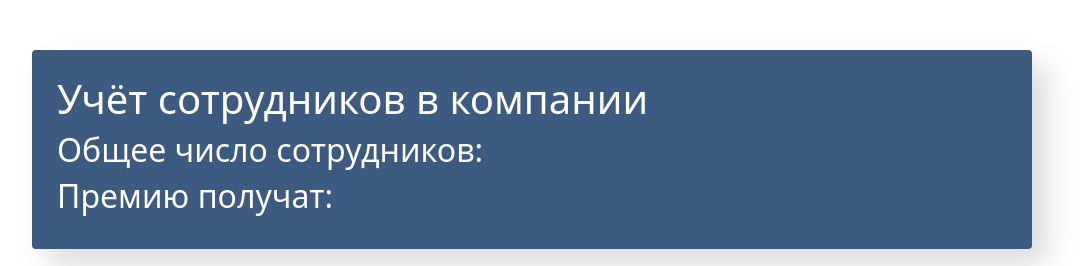
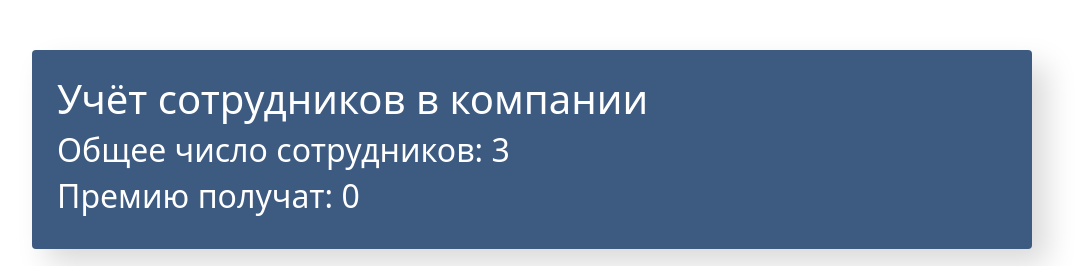
Before and after one commit to julia-poskannaya/react-a-list-of-employees, a React (Create React App) app: page / in a window 1280 px wide. Shown: the top 266 px of the page, without its empty margins (108-1192 px from the left). Built offline with nearby package versions, Linux system fonts and the light colour scheme.

Commit message:
Adding a hole number of employees, employees on increase. Edit methods for rise and increase

```diff
--- a/src/components/app-info/AppInfo.js
+++ b/src/components/app-info/AppInfo.js
@@ -1,11 +1,9 @@
-
-
-const AppInfo = () => {
+const AppInfo = ({employees, increased}) => {
     return (
         <div className="app-info">
             <h1>Учёт сотрудников в компании</h1>
-            <h2>Общее число сотрудников:</h2>
-            <h2>Премию получат:</h2>
+            <h2>Общее число сотрудников: {employees}</h2>
+            <h2>Премию получат: {increased}</h2>
         </div>
     )
 }
--- a/src/components/app/App.js
+++ b/src/components/app/App.js
@@ -10,10 +10,13 @@
 const App = () => {
     const identifier = nanoid();
     const [data, setData] = useState([
-        {name: 'John D.', salary: 1000, id: 1},
-        {name: 'Rose M.', salary: 5000, id: 2},
-        {name: 'Stephen T.', salary: 9000, id: 3},
+        {name: 'John D.', salary: 1000, increase: false, rise: false, id: 1},
+        {name: 'Rose M.', salary: 5000, increase: false, rise: false, id: 2},
+        {name: 'Stephen T.', salary: 9000, increase: false, rise: false, id: 3},
     ]);
+
+    const employees = data.length;
+    const increased = data.filter(item => item.increase).length;
 
     function deleteItem(id){
         setData((data) => {
@@ -25,6 +28,8 @@
         const newEmployee = {
             name,
             salary,
+            increase: false,
+            rise: false,
             id: identifier
         }
 
@@ -32,12 +37,23 @@
             data = [...data, newEmployee];
             return data;
         })
-
     }
 
+    function onToggleProp(id, prop){
+       setData((data)=> {
+            return data.map(item => {
+                if (item.id === id) {
+                    return {...item, [prop]: !item[prop]}
+                }
+                return item;
+            })
+       })
+    }
     return (
         <div className = "app">
-            <AppInfo/>
+            <AppInfo
+                employees={employees}
+                increased={increased}/>
 
             <div className="search-pannel">
                 <SearchPannel/>
@@ -46,7 +62,8 @@
 
             <EmployeesList
                 data={data}
-                onDelete={deleteItem}/>
+                onDelete={deleteItem}
+                onToggleProp={onToggleProp}/>
             <EmployeesAddForm onAdd={addItem}/>
         </div>
 
--- a/src/components/employees-list-item/EmployeesListItem.js
+++ b/src/components/employees-list-item/EmployeesListItem.js
@@ -1,35 +1,30 @@
-import { useState } from "react";
-
-const EmployeesListItem = ({name, salary, onDelete}) => {
-    const [increaseValue, setIncreaseValue] = useState(false);
-    const [riseValue, setRiseValue] = useState(false);
+const EmployeesListItem = ({
+    name,
+    salary,
+    onDelete,
+    increase,
+    rise,
+    onToggleProp}) => {
 
     let classNames = "list-group-item d-flex justify-content-between";
-    if(increaseValue){
+    if(increase){
         classNames += ' increase';
     }
 
-    if(riseValue){
+    if(rise){
         classNames += ' like';
-    }
-
-    function onIncrease(){
-        setIncreaseValue(increaseValue => !increaseValue);
-    }
-
-    function onRise(){
-        setRiseValue(riseValue => !riseValue);
     }
 
     return (
         <li className={classNames}>
-            <span className="list-group-item-label" onClick={onRise}>{name}</span>
+            <span className="list-group-item-label" onClick={onToggleProp} data-toggle="rise">{name}</span>
             <input type="text" className="list-group-item-input" defaultValue={salary + '$'}/>
             <div className='d-flex justify-content-center align-items-center'>
                 <button
                 type="button"
-                className="btn-cookie btn-sm "
-                onClick={onIncrease}>
+                className="btn-cookie btn-sm"
+                data-toggle="increase"
+                onClick={onToggleProp}>
                     <i className="fas fa-cookie"></i>
                 </button>
 
--- a/src/components/employees-list/EmployeesList.js
+++ b/src/components/employees-list/EmployeesList.js
@@ -1,13 +1,14 @@
 import EmployeesListItem from "../employees-list-item/EmployeesListItem";
 
-const EmployeesList = ({data, onDelete}) => {
+const EmployeesList = ({data, onDelete, onToggleProp}) => {
     const elements = data.map((item) => {
         const {id, ...itemProps} = item;
         return (
             <EmployeesListItem
             key={id}
-            {...itemProps}//name={item.name} salary={item.sallary} increase={item.increase}
-            onDelete={() => onDelete(id)}/>
+            {...itemProps}//name={item.name} salary={item.sallary}
+            onDelete={() => onDelete(id)}
+            onToggleProp={(e) => onToggleProp(id, e.currentTarget.getAttribute('data-toggle'))}/>
         )
     })
     return (
```
